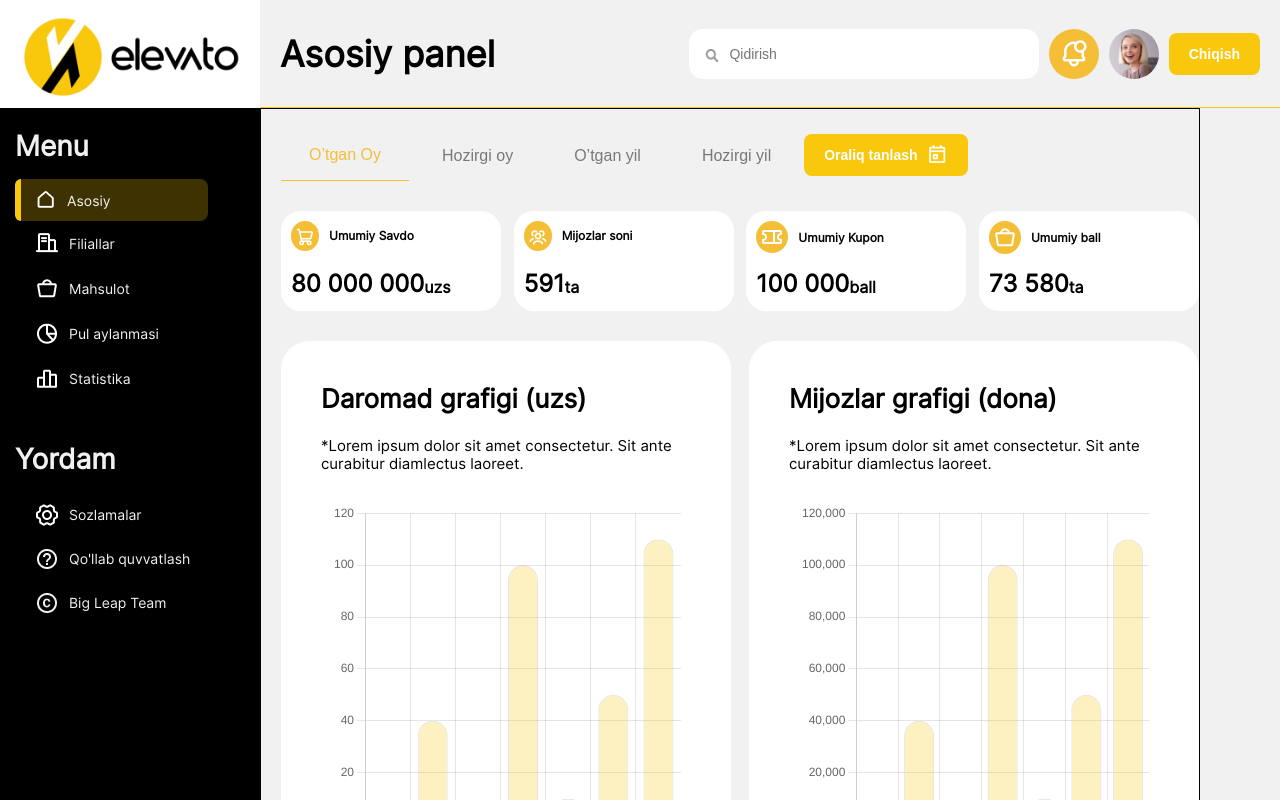
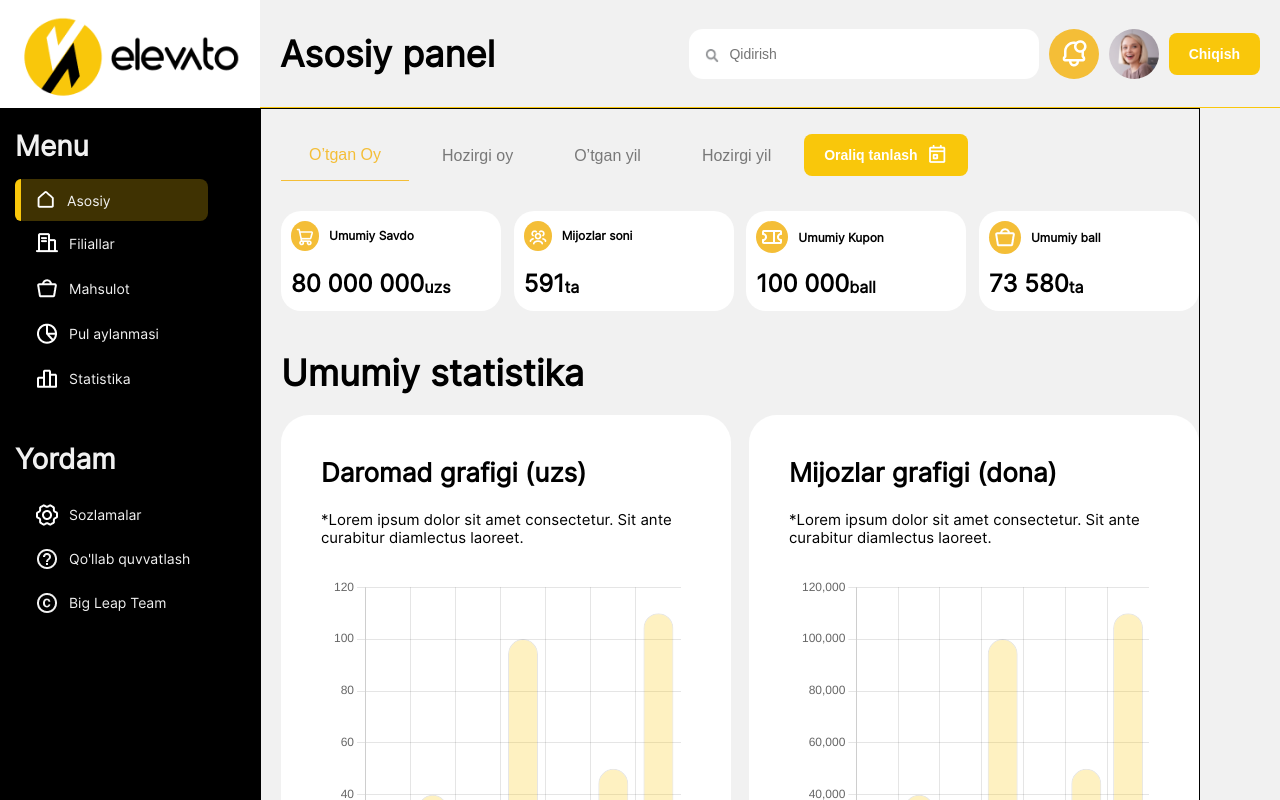
Before and after one commit to AbdunabiA/elevato, a React (Vite) app: page / in a window 1280 px wide. Built offline with nearby package versions, Linux system fonts and the light colour scheme.

Commit message:
feat: added title to charts

```diff
--- a/src/pages/admin/home/components/charts/charts.scss
+++ b/src/pages/admin/home/components/charts/charts.scss
@@ -7,12 +7,27 @@ $xxxl:1601px;
 $xxxxl:1921px;
 
 
+.charts-wrapper{
+    margin-top: 40px;
+    >.title{
+        font-size: 36px;
+        font-weight: 700;
+        line-height: 44px;
+        @media (max-width:$xl) {
+            font-size: 32px;
+            text-align: center;
+        }
+        @media (max-width:$sm) {
+            font-size: 28px;
+        }
+    }
     .charts{
         display: flex;
         flex-wrap: wrap;
         justify-content: space-between;
         gap: 15px;
-    margin-top: 30px;
+        margin-top: 20px;
         width: 100%;
 
 }
+}
--- a/src/pages/admin/home/components/charts/index.jsx
+++ b/src/pages/admin/home/components/charts/index.jsx
@@ -3,6 +3,8 @@ import './charts.scss'
 
 const Charts = () => {
   return (
+    <div className="charts-wrapper">
+      <h1 className="title">Umumiy statistika</h1>
       <div className="charts">
       <BarChart
         title={"Daromad grafigi (uzs)"}
@@ -55,6 +57,7 @@ const Charts = () => {
         key={4}
       />
     </div>
+    </div>
   );
 }
 
```
Lines whose indentation alone changed are shown as unchanged.
